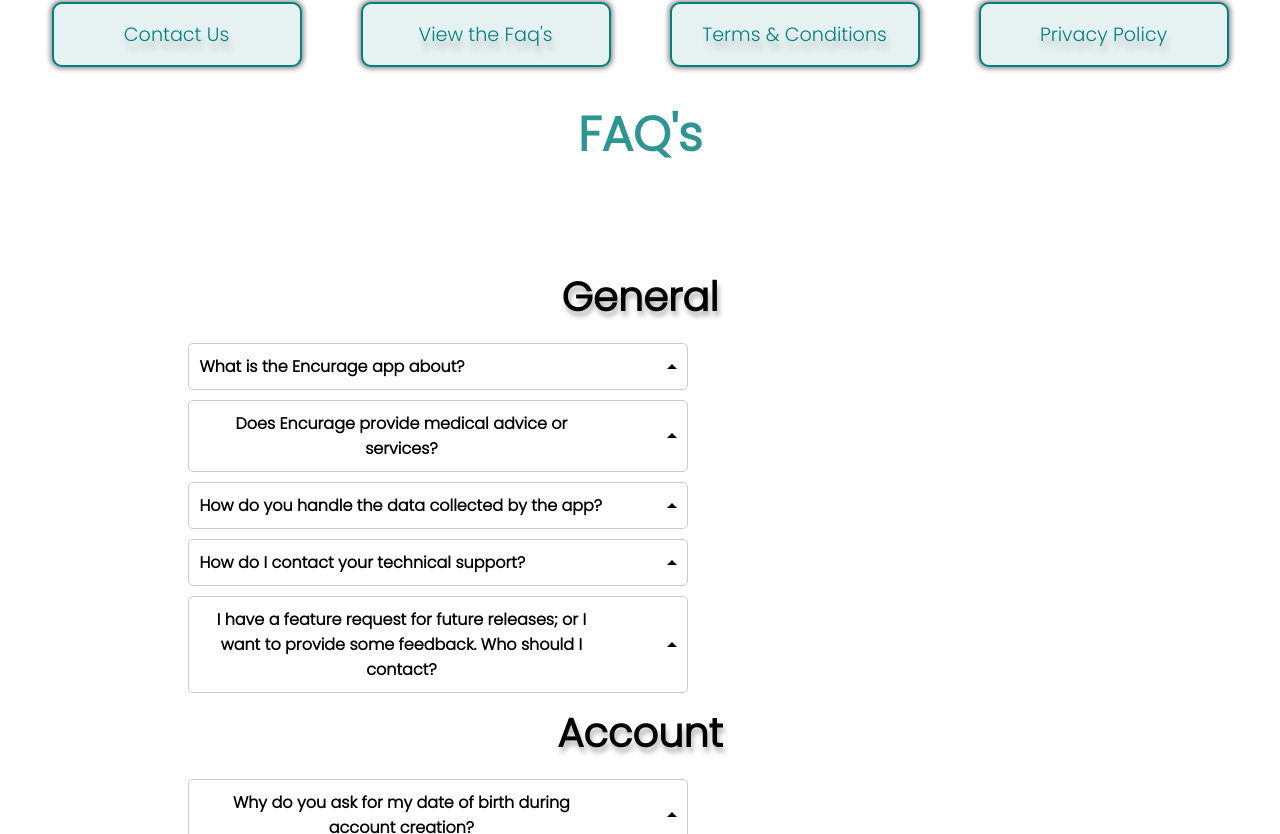
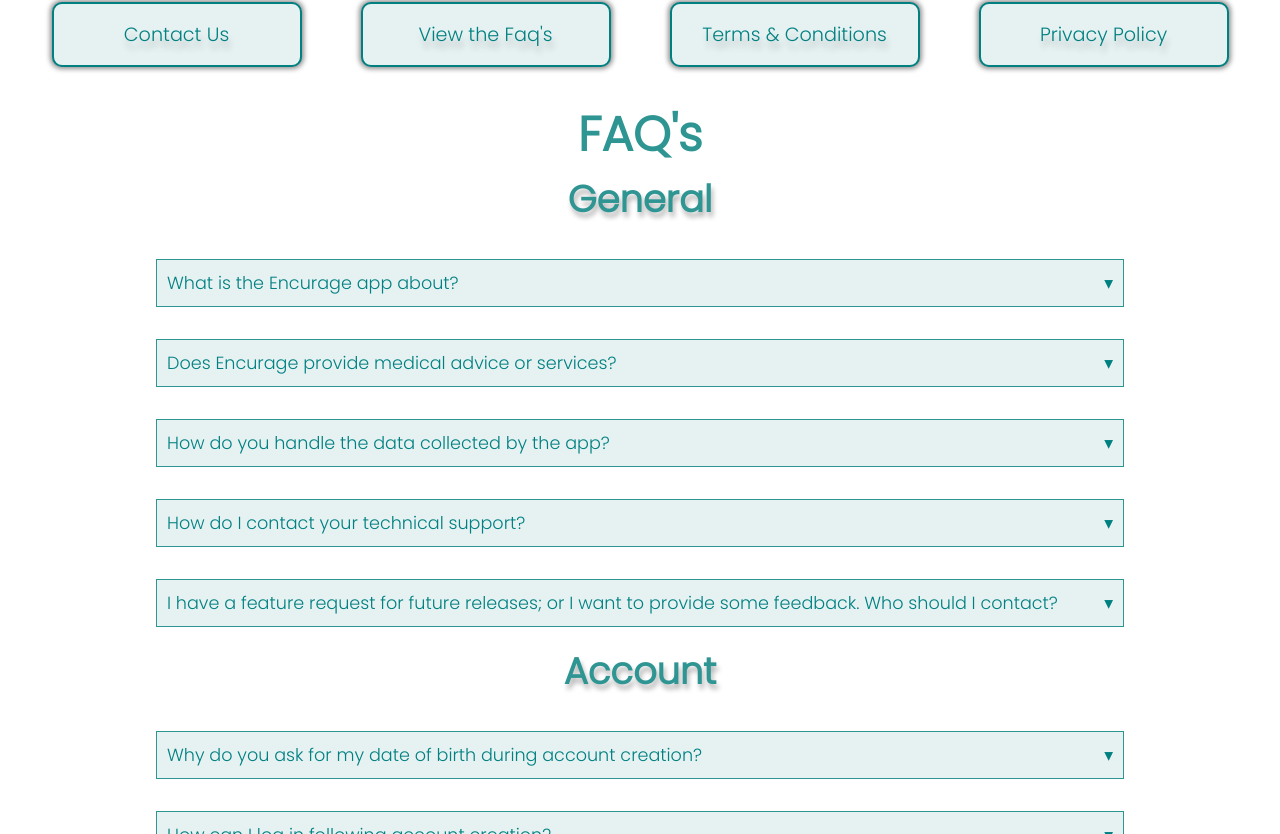
Before and after one commit to EncurageApp/encurageWeb, a React (Create React App) app: page /HelpCenterLayout/Faq in a window 1280 px wide. Shown: the part 966-1800 px from the top of the page. Built offline with nearby package versions, Linux system fonts and the light colour scheme.

Commit message:
changes to collasible styles

```diff
--- a/src/css/HelpCenter.css
+++ b/src/css/HelpCenter.css
@@ -17,7 +17,6 @@ Help Layout
 */
 
 .help-layout {
-  text-align: center;
   margin: 0 auto;
   min-height: 100vh;
 }
@@ -48,15 +47,17 @@ Help Layout
     -3px 0px 7px rgba(0, 128, 128, 0.5), 0px 4px 7px rgba(0, 128, 128, 0.5);
 }
 
-.help-layout h3 {
+.help-layout > h3 {
   margin: 3rem auto 0;
+  text-align: center;
   max-width: 400px;
   color: var(--primaryFour);
   font-size: 1.8rem;
   border-bottom: 0.3px solid var(--primaryFour);
 }
 
-.help-layout p {
+.help-layout > p {
+  text-align: center;
   color: var(--primaryOne);
   margin: 0 auto 2rem;
   padding: 2rem;
@@ -108,6 +109,7 @@ Contact Section
 */
 
 .contact-page {
+  text-align: center;
   margin: 2rem auto;
 }
 
@@ -117,6 +119,15 @@ Contact Section
   font-size: 3rem;
   border-bottom: 0.3px solid var(--primaryFour);
   max-width: 350px;
+}
+
+.contact-page p {
+  color: var(--primaryOne);
+  margin: 0 auto 2rem;
+  padding: 2rem;
+  max-width: 1000px;
+  font-size: 1.2rem;
+  line-height: 2.2rem;
 }
 
 .contact-container {
@@ -249,45 +260,52 @@ Faq Section
   font-size: 3rem;
 }
 
-.custom-collapsible {
-  max-width: 500px;
-  margin: 10px;
-  border: 1px solid #ccc;
-  border-radius: 5px;
-  padding: 10px;
-  position: relative;
+.faq-page h2 {
+  text-align: center;
+  color: var(--primaryFour);
+  font-size: 2.3rem;
 }
 
-.collapsible-content {
-  font-size: 16px;
-  color: #333;
+.Collapsible {
+  max-width: 1000px;
+  padding: 1rem;
+}
+.Collapsible__contentInner {
+  padding: 0 1rem;
+  border: 1px solid var(--primaryFour);
+  border-top: 0;
+  border-radius: 0px 0px 20px 20px;
+  color: var(--primaryFour);
+}
+.Collapsible__contentInner p {
+  padding: 2rem;
+  font-size: 1rem;
+}
+.Collapsible__contentInner p:last-child {
+  margin-bottom: 0;
+}
+.Collapsible__trigger {
+  display: block;
+  position: relative;
+  border: 1px solid var(--primaryFour);
+  padding: 10px;
+  background: var(--primaryThree);
+  color: var(--primaryOne);
+  font-size: 1.1rem;
 }
 
-.Collapsible__trigger {
-  width: 100%;
-  cursor: pointer;
-  font-weight: bold;
+.Collapsible__trigger:after {
+  font-family: "Poppins";
+  content: "\25BE";
+  position: absolute;
+  right: 10px;
+  top: 10px;
+  display: block;
+  transition: transform 300ms;
 }
 
-.trigger-header {
-  cursor: pointer;
-  display: flex;
-  justify-content: space-between;
-  align-items: center;
-}
-
-.arrow {
-  margin-left: 4rem;
-  width: 0;
-  height: 0;
-  border-style: solid;
-  border-width: 5px 5px 0 5px;
-  border-color: #000 transparent transparent transparent;
-  transition: transform 0.3s ease;
-}
-
-.arrow.collapsed {
-  transform: rotate(180deg);
+.Collapsible__trigger.is-open:after {
+  transform: rotateZ(180deg);
 }
 
 /*
@@ -297,6 +315,7 @@ Terms & Conditions
 */
 
 .terms-conditions {
+  text-align: center;
   margin: 2rem auto;
   max-width: 1200px;
   padding: 0 1.5rem;
@@ -317,7 +336,7 @@ Terms & Conditions
   padding: 2rem 0;
   color: var(--primaryOne);
   font-size: 1.1rem;
-  line-height: 2rem;
+  line-height: 2.5rem;
 }
 
 /*
@@ -327,6 +346,7 @@ Privacy Policy
 */
 
 .privacy-policy {
+  text-align: center;
   margin: 2rem auto;
   max-width: 1200px;
   padding: 0 1.5rem;
@@ -347,7 +367,7 @@ Privacy Policy
   padding: 2rem 0;
   color: var(--primaryOne);
   font-size: 1.1rem;
-  line-height: 2rem;
+  line-height: 2.5rem;
 }
 
 .privacy-policy ul li {
--- a/src/pages/faq/Faq.jsx
+++ b/src/pages/faq/Faq.jsx
@@ -39,6 +39,7 @@ export const Faq = () => {
               addressing your specific and ever evolving needs.
               <br />
               Encurage currently includes:
+              <br />
               <ul>
                 <li>As-needed medicine management </li>
                 <li>Medicine-on-a-schedule management </li>
```
